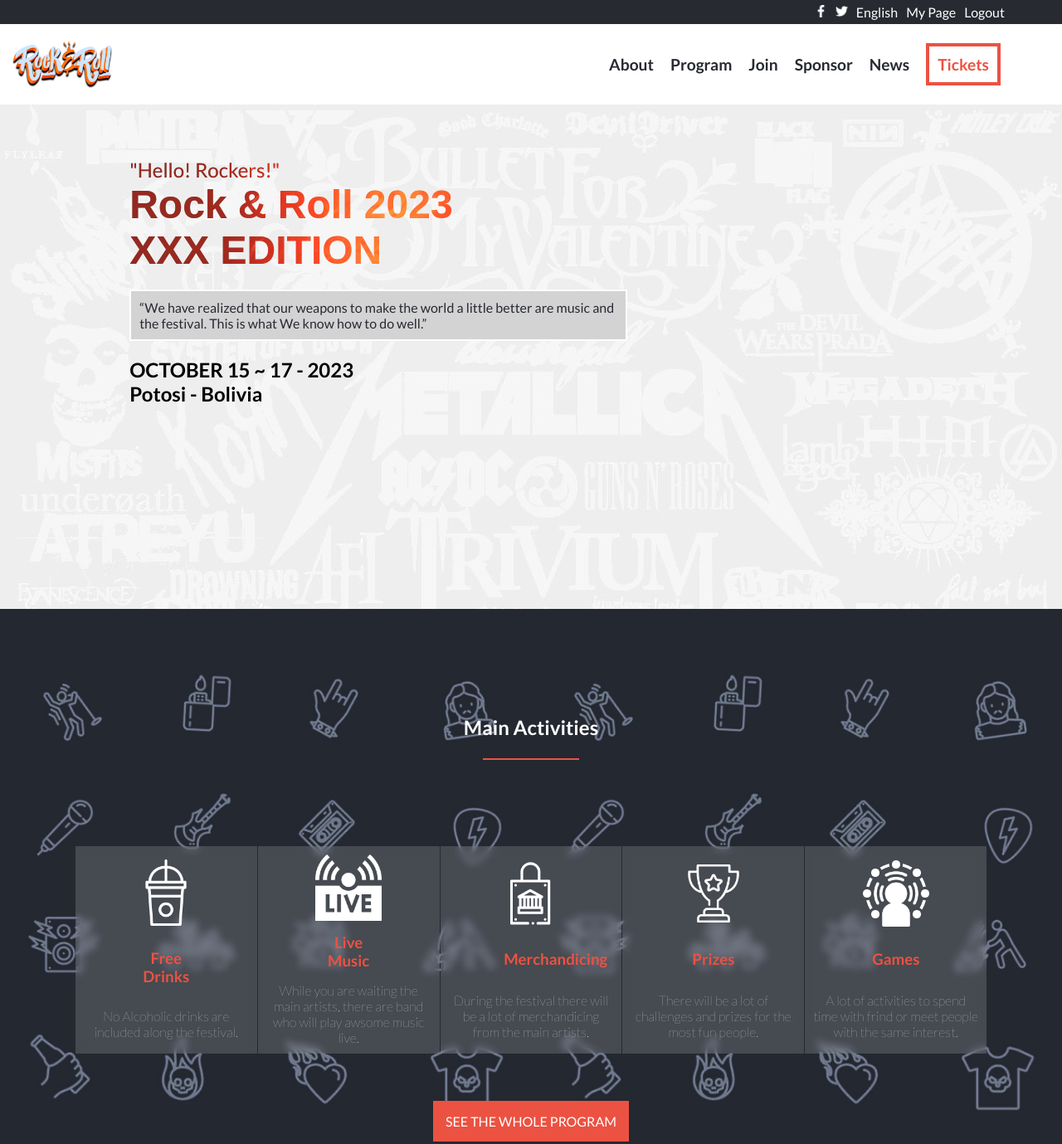
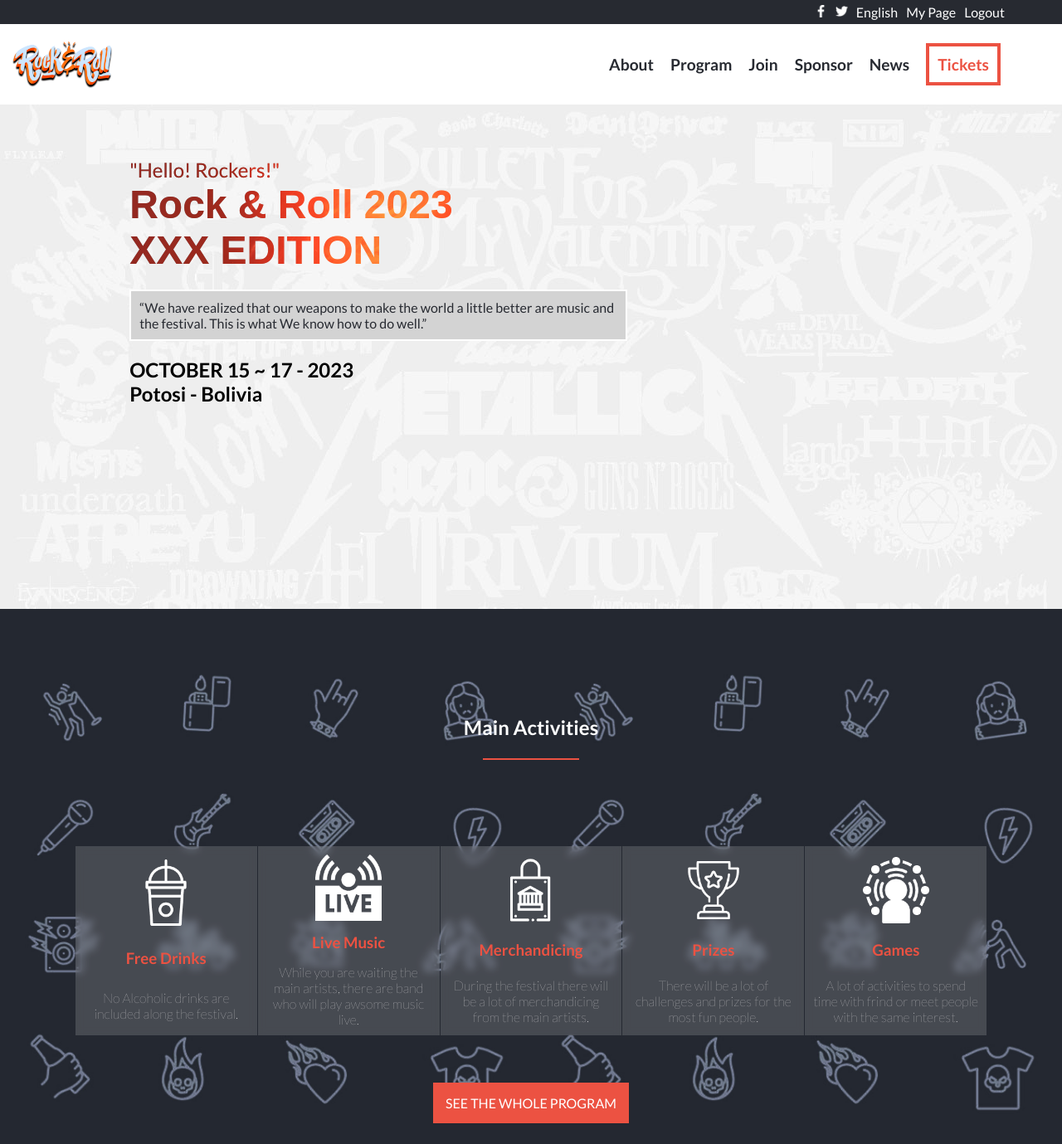
Before and after one commit to alvaroiporre/Metal-Concert, a website: page index.html in a window 1280 px wide. Shown: the top 1379 px of the page at 83% size. Drawn offline with Linux system fonts and the light colour scheme; a web font is replaced by a local one.

Commit message:
Fix card-titles

```diff
--- a/css/styles.css
+++ b/css/styles.css
@@ -500,7 +500,7 @@
 
   .program-card-title {
     color: var(--primary-color);
-    width: 30%;
+    width: 100%;
   }
 
   .card-program-paragraph {
--- a/index.html
+++ b/index.html
@@ -4,7 +4,7 @@
     <meta charset="UTF-8">
     <meta http-equiv="X-UA-Compatible" content="IE=edge">
     <meta name="viewport" content="width=device-width, initial-scale=1.0">
-    <title>Metal Concert</title>
+    <title>Rock & Roll Festival</title>
 
     <link rel="preconnect" href="https://fonts.googleapis.com">
     <link href="https://fonts.googleapis.com/css2?family=Lato:ital,wght@0,100;0,400;0,700;0,900;1,100;1,300;1,400&display=swap" rel="stylesheet">
```
